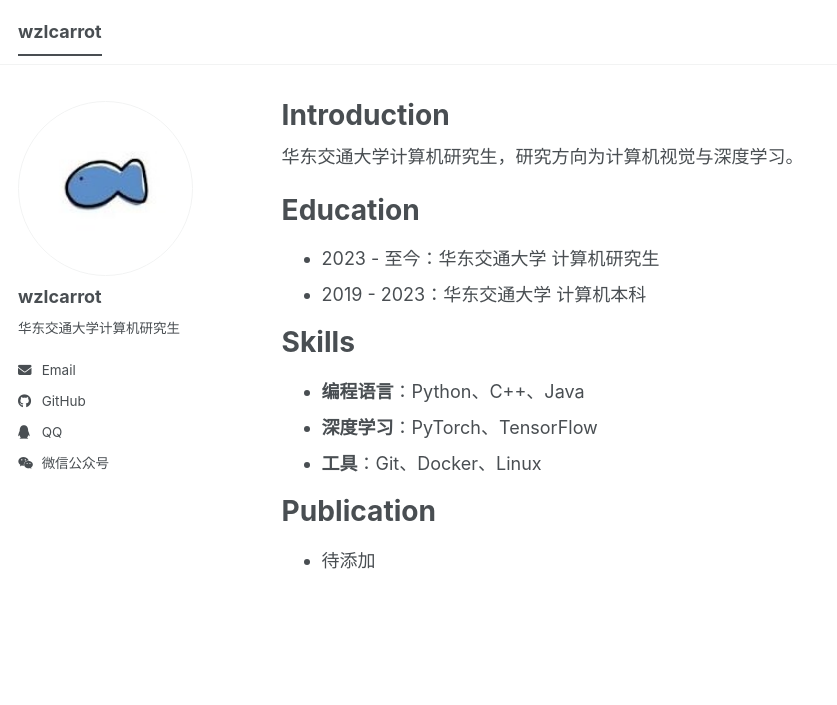
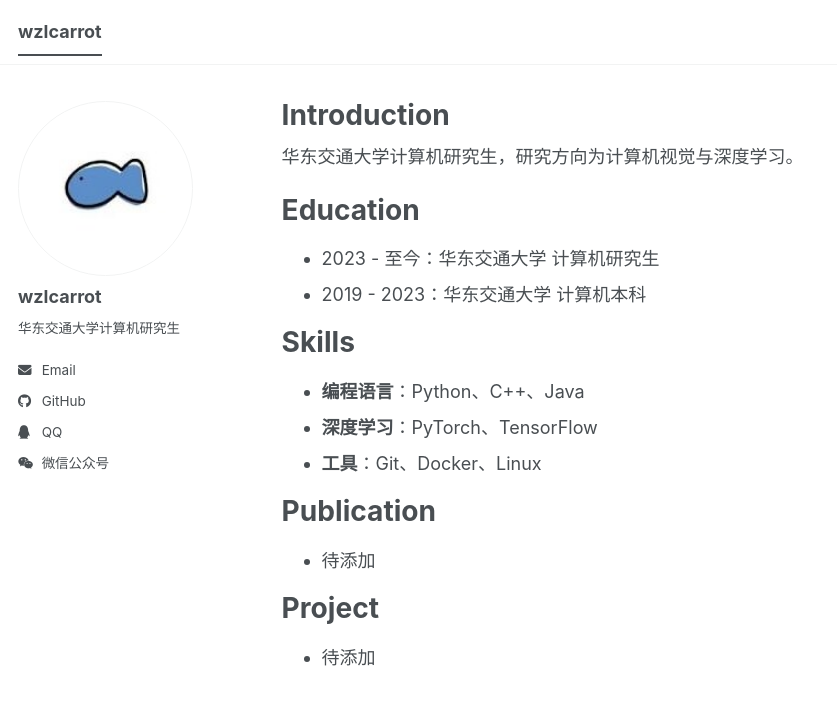
Before and after one commit to wzlcarrot/wzlcarrot.github.io, a Jekyll site: the page built from _pages/about.md, in a window 1280 px wide. Shown: the top 705 px of the page, without its empty margins (0-837 px from the left). Built offline with Jekyll 4.4.1, drawn with Linux system fonts in a browser that asks for light colours; a script bundle is joined from its source files by our own code; library files that are not in the unit come from our copies.

Commit message:
Add Project section

```diff
--- a/_pages/about.md
+++ b/_pages/about.md
@@ -26,3 +26,8 @@ Publication
 ======
 
 - 待添加
+
+Project
+======
+
+- 待添加
```
